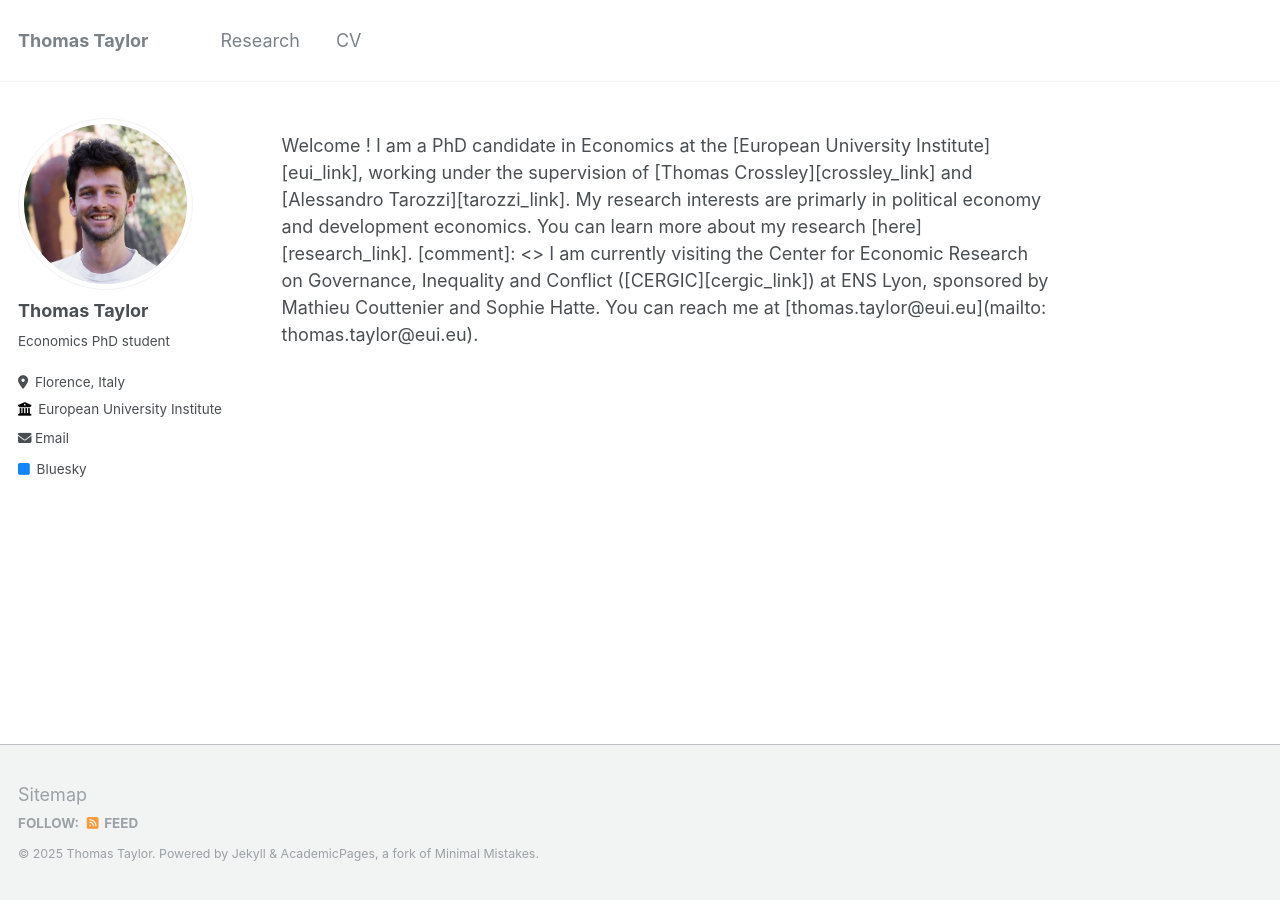
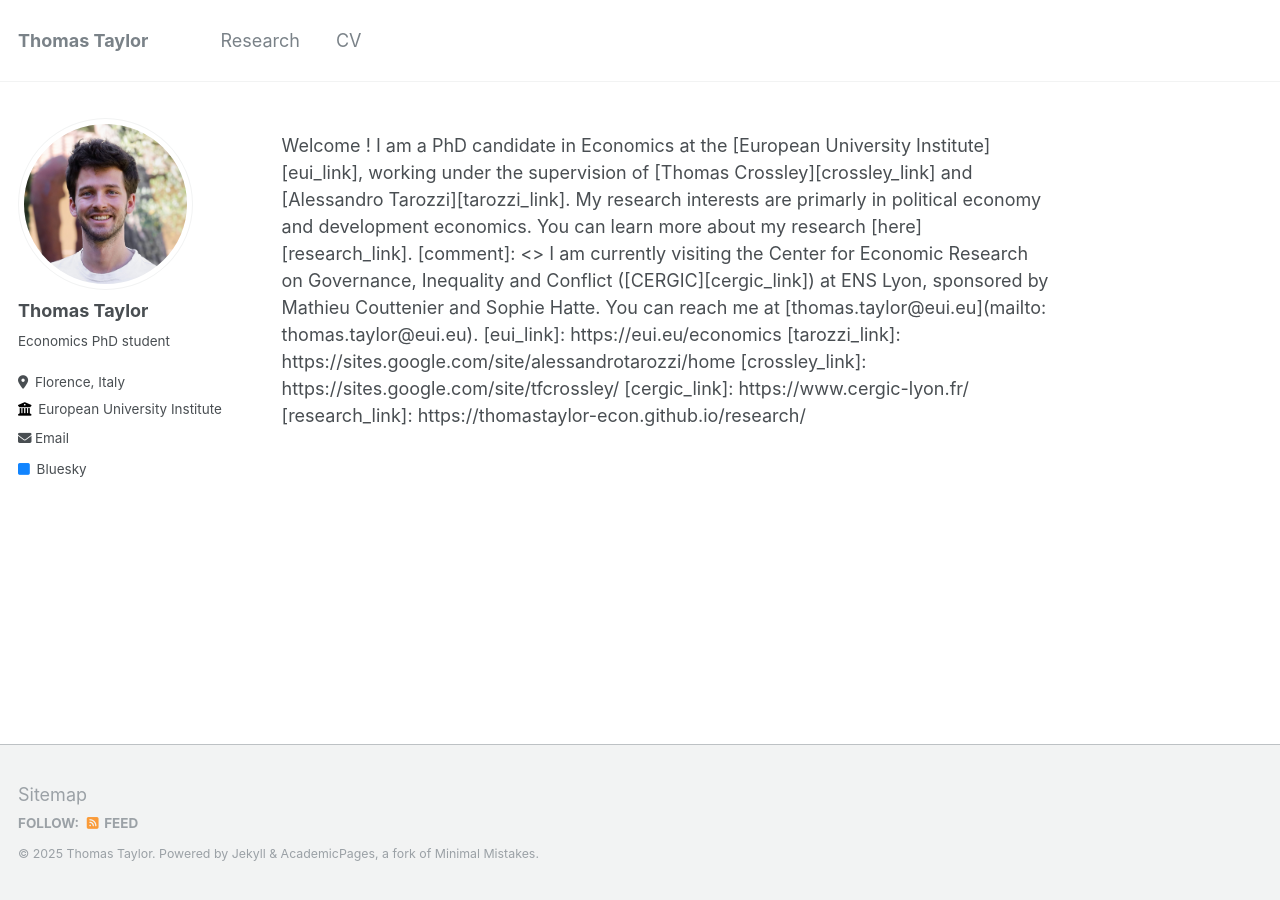
Before and after one commit to thomastaylor-econ/thomastaylor-econ.github.io, a Jekyll site: the page built from _pages/about.md, in a window 1280 px wide. Built offline with Jekyll 4.4.1, drawn with Linux system fonts in a browser that asks for light colours.

Commit message:
Update about.md

```diff
--- a/_pages/about.md
+++ b/_pages/about.md
@@ -7,8 +7,7 @@ redirect_from:
   - /about.html
 ---
 
-<div class="page-content">
-
+<div class="mytext">
 
 Welcome !
 
@@ -20,10 +19,11 @@ My research interests are primarly in political economy and development economic
 
 You can reach me at [thomas.taylor@eui.eu](mailto: thomas.taylor@eui.eu).
 
-</div>
 
 [eui_link]: https://eui.eu/economics
 [tarozzi_link]: https://sites.google.com/site/alessandrotarozzi/home
 [crossley_link]: https://sites.google.com/site/tfcrossley/
 [cergic_link]: https://www.cergic-lyon.fr/
 [research_link]: https://thomastaylor-econ.github.io/research/
+
+</div>
```
